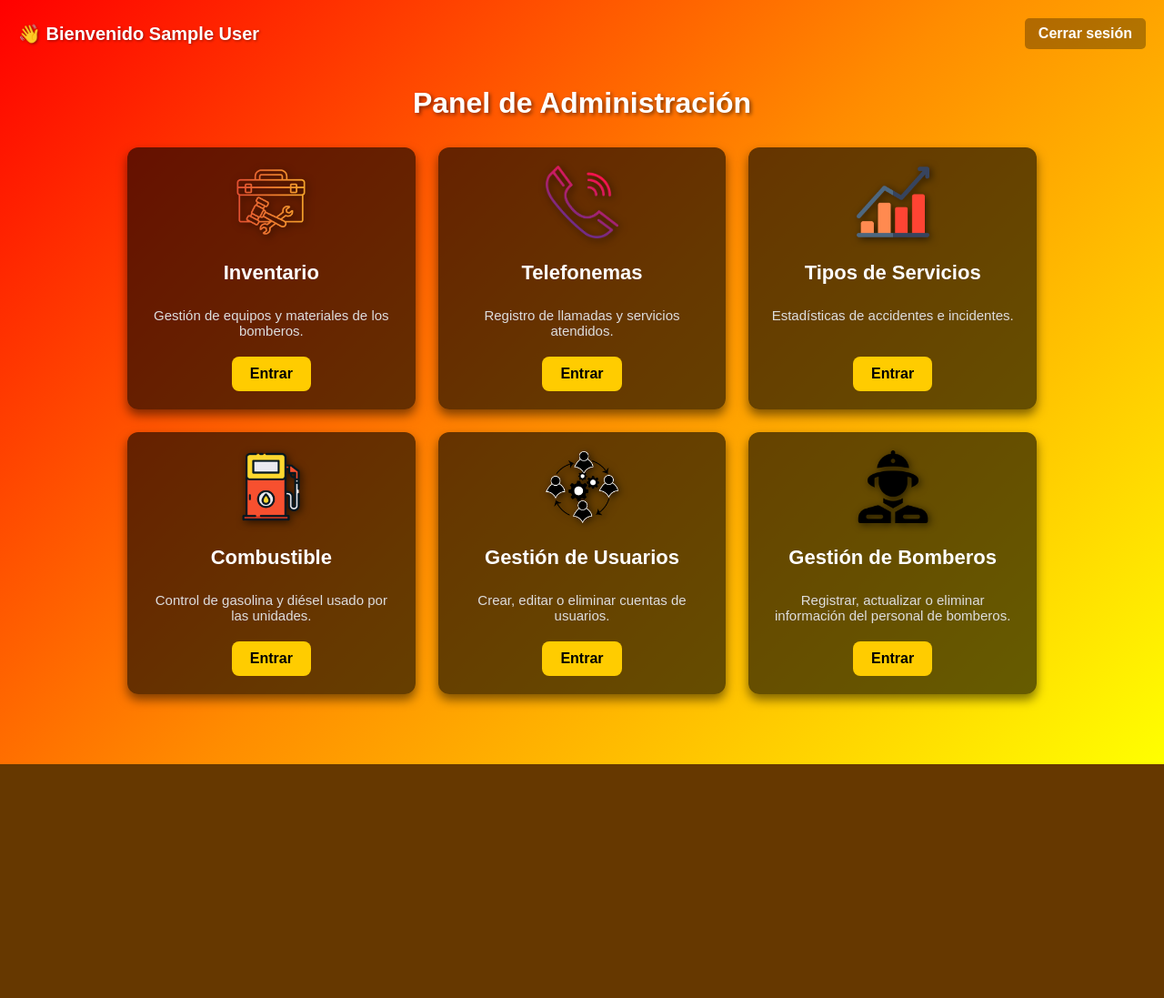
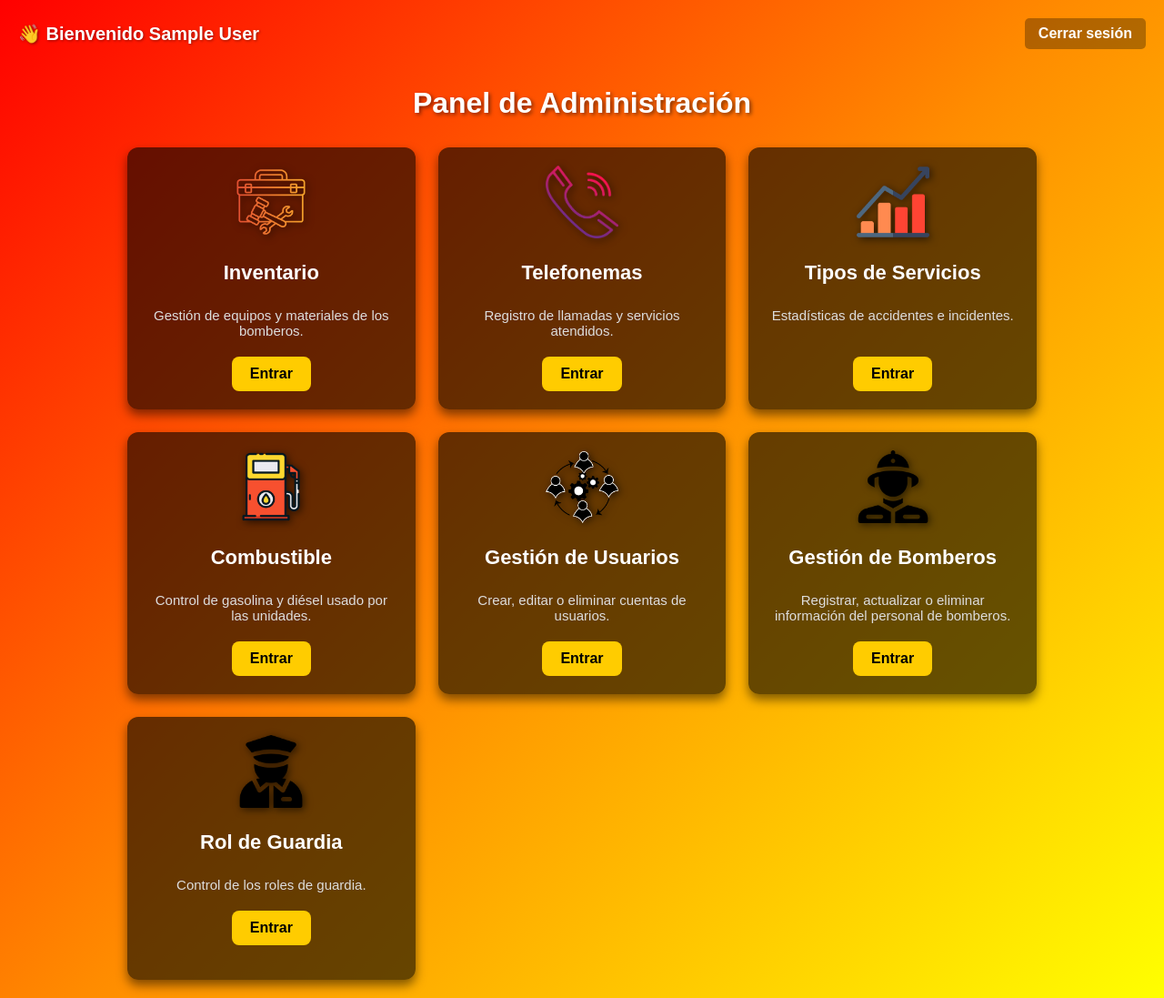
Before and after one commit to Wado1604/Base-de-Bomberos, a Flask app: page /admin in a window 1280 px wide. Shown: the whole page at 91% size. Before the commit the page ends 840 px from the top, so only its background shows below. Run offline with Flask 3, Linux system fonts and the light colour scheme; the visitor is signed in with stand-in values (Sample User, id 1).

```diff
--- a/App.py
+++ b/App.py
@@ -282,6 +282,12 @@ def usuarios_alias():
 def gestion_usuarios_aliases():
     return redirect(url_for('gestion_usuarios'))
 
+#ruta para rol de guardia
+@app.route('/rol_guardia')
+def rol_guardia():
+    if 'email' in session and session['rol'] == 'admin':
+        return render_template('rol_guardia.html', email=session['email'])
+    return redirect(url_for('login'))
 
 @app.route('/bomberos')
 def bomberos():
--- a/templates/admin.html
+++ b/templates/admin.html
@@ -1,5 +1,6 @@
 <!DOCTYPE html>
 <html lang="es">
+
 <head>
   <meta charset="UTF-8">
   <title>Panel de Administración</title>
@@ -24,27 +25,30 @@
       align-items: center;
       margin-bottom: 20px;
     }
+
     .top-bar span {
       font-size: 20px;
       font-weight: bold;
-      text-shadow: 1px 1px 3px rgba(0,0,0,0.4);
+      text-shadow: 1px 1px 3px rgba(0, 0, 0, 0.4);
     }
+
     .top-bar a {
       color: white;
       text-decoration: none;
       font-weight: bold;
       padding: 8px 15px;
-      background: rgba(0,0,0,0.3);
+      background: rgba(0, 0, 0, 0.3);
       border-radius: 5px;
       transition: background 0.3s;
     }
+
     .top-bar a:hover {
-      background: rgba(0,0,0,0.5);
+      background: rgba(0, 0, 0, 0.5);
     }
 
     h1 {
       margin-bottom: 30px;
-      text-shadow: 2px 2px 4px rgba(0,0,0,0.5);
+      text-shadow: 2px 2px 4px rgba(0, 0, 0, 0.5);
     }
 
     .grid {
@@ -56,11 +60,11 @@
     }
 
     .card {
-      background: rgba(0,0,0,0.6);
+      background: rgba(0, 0, 0, 0.6);
       border-radius: 12px;
       padding: 20px;
       text-align: center;
-      box-shadow: 0px 6px 12px rgba(0,0,0,0.5);
+      box-shadow: 0px 6px 12px rgba(0, 0, 0, 0.5);
       transition: transform 0.2s, background 0.3s;
       display: flex;
       flex-direction: column;
@@ -69,7 +73,7 @@
 
     .card:hover {
       transform: translateY(-5px);
-      background: rgba(0,0,0,0.7);
+      background: rgba(0, 0, 0, 0.7);
     }
 
     .card img {
@@ -77,7 +81,7 @@
       height: 80px;
       object-fit: contain;
       margin-bottom: 15px;
-      filter: drop-shadow(2px 2px 4px rgba(0,0,0,0.6));
+      filter: drop-shadow(2px 2px 4px rgba(0, 0, 0, 0.6));
     }
 
     .card h2 {
@@ -108,6 +112,7 @@
     }
   </style>
 </head>
+
 <body>
   <div class="top-bar">
     <span>👋 Bienvenido {{ session['nombre'] }}</span>
@@ -153,13 +158,20 @@
     </div>
 
     <div class="card">
-  <img src="{{ url_for('static', filename='assets/Bombero.png') }}" alt="Bomberos">
-  <h2>Gestión de Bomberos</h2>
-  <p>Registrar, actualizar o eliminar información del personal de bomberos.</p>
-  <a class="btn" href="{{ url_for('bomberos') }}">Entrar</a>
-</div>
+      <img src="{{ url_for('static', filename='assets/Bombero.png') }}" alt="Bomberos">
+      <h2>Gestión de Bomberos</h2>
+      <p>Registrar, actualizar o eliminar información del personal de bomberos.</p>
+      <a class="btn" href="{{ url_for('bomberos') }}">Entrar</a>
+    </div>
 
+    <div class="card">
+      <img src="{{ url_for('static', filename='assets/Guardia.png') }}" alt="rol_guardia">
+      <h2>Rol de Guardia</h2>
+      <p>Control de los roles de guardia.</p>
+      <a class="btn" href="{{ url_for('rol_guardia') }}">Entrar</a>
+    </div>
 
   </div>
 </body>
+
 </html>
```
Also changed, not shown: templates/rol_guardia.html (added, +11 -0 lines), static/assets/Guardia.png (added).
